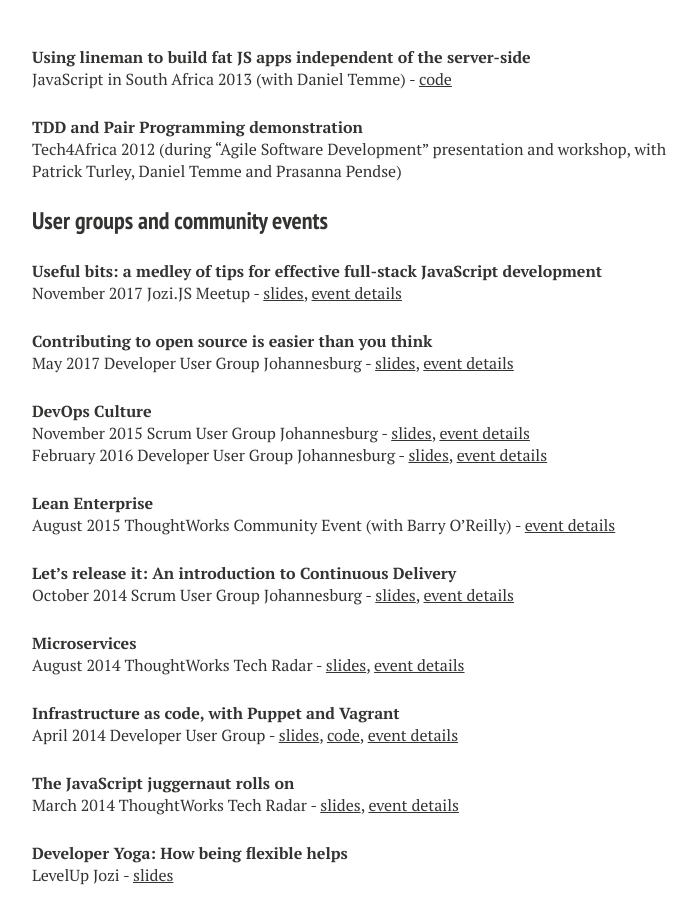
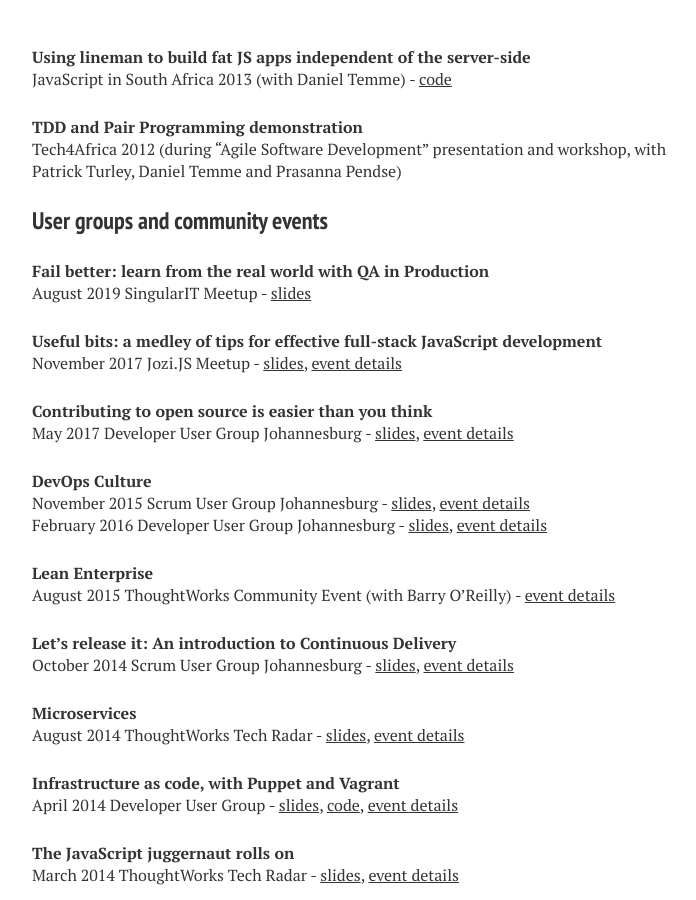
Before and after one commit to rouanw/rouanw.github.io, a Jekyll site: the page built from talks/index.md, in a window 1280 px wide and 900 px high, scrolled down 3274 px. Shown: the whole window, without its empty margins (288-984 px from the left). Built offline with Jekyll 4.4.1, drawn with Linux system fonts in a browser that asks for light colours; nearby versions of some CDN libraries; some web fonts are replaced.

Commit message:
add singularit user group

```diff
--- a/talks/index.md
+++ b/talks/index.md
@@ -70,6 +70,9 @@ Tech4Africa 2012 (during “Agile Software Development” presentation and works
 
 ### User groups and community events
 
+__Fail better: learn from the real world with QA in Production__
+August 2019 SingularIT Meetup - [slides](https://www.slideshare.net/rouanw/qa-in-production-singular-2019)
+
 __Useful bits: a medley of tips for effective full-stack JavaScript development__
 November 2017 Jozi.JS Meetup - [slides](https://cdn.rawgit.com/rouanw/jozijs2017/d26a2074/index.html), [event details](https://www.meetup.com/Jozi-JS/events/243167240/)
 
```
